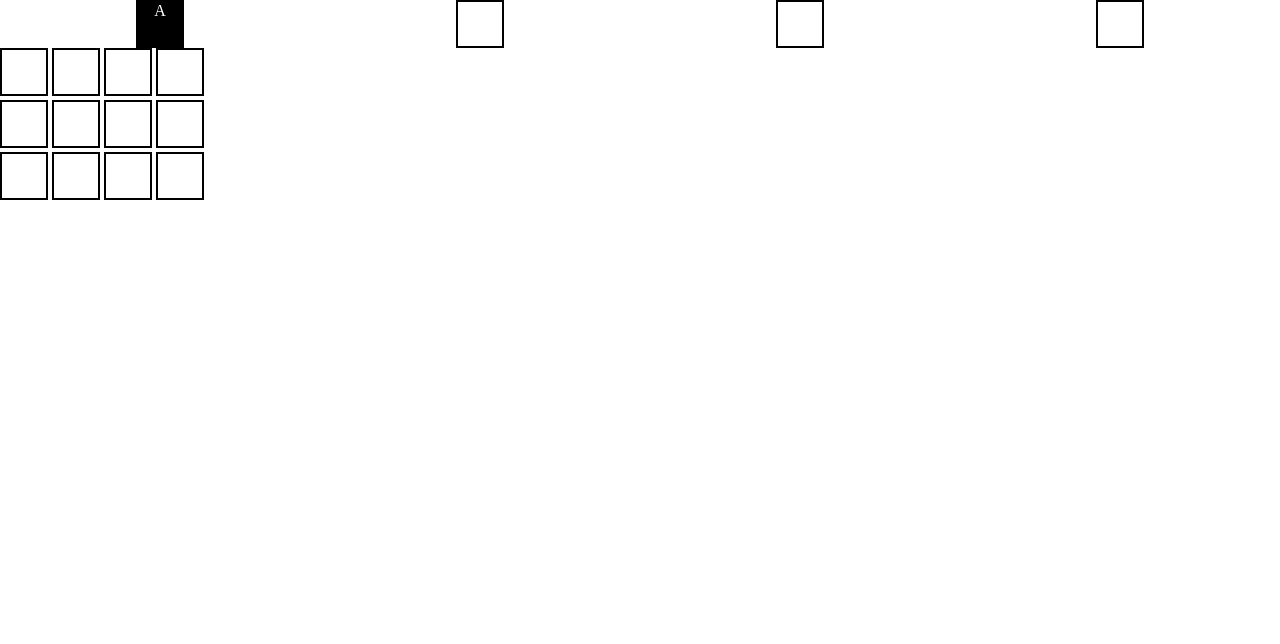
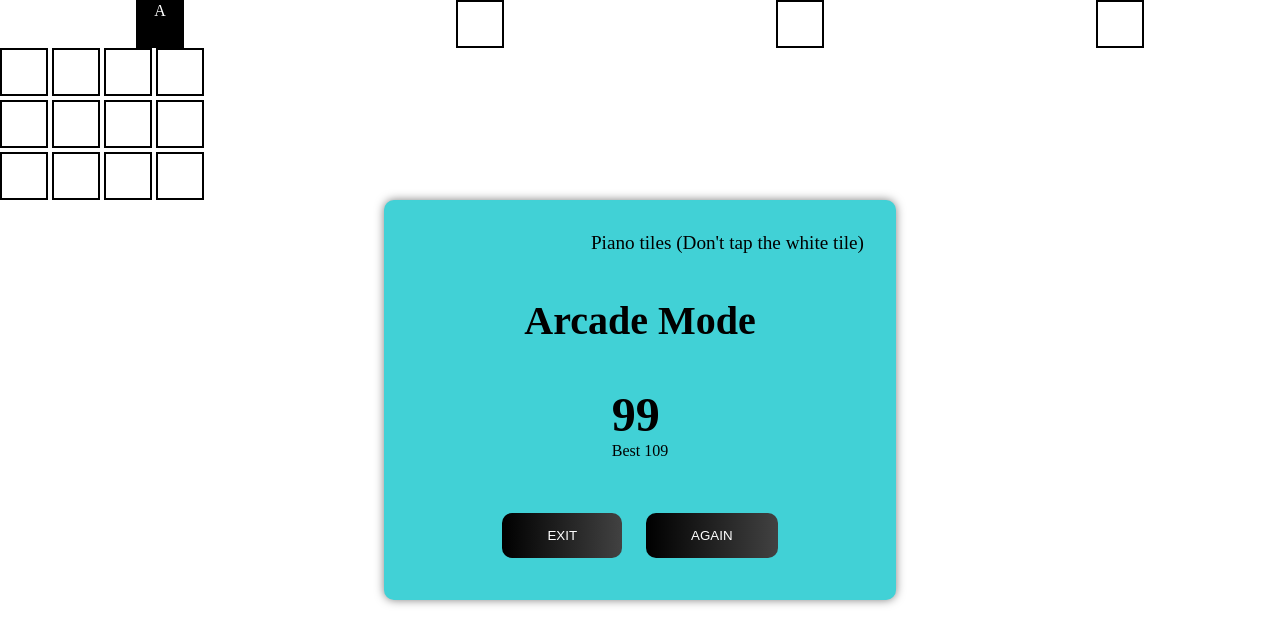
Before and after one commit to Team-Atlantic/piano-tiles, a plain HTML site: page index.html in a window 1280 px wide. Drawn offline with Linux system fonts and the light colour scheme.

Commit message:
add  score screen

```diff
--- a/index.html
+++ b/index.html
@@ -1,5 +1,6 @@
 <!DOCTYPE html>
 <html lang="en">
+
 <head>
     <meta charset="UTF-8">
     <meta http-equiv="X-UA-Compatible" content="IE=edge">
@@ -7,34 +8,58 @@
     <title>Document</title>
     <link rel="stylesheet" href="style.css">
 </head>
+
 <body>
     <main>
         <section class="first-row">
-         <p class= 'row'></p>
-         <p class= 'row'></p>
-         <p class= 'row'></p>
-         <p class= 'row'></p>
+            <p class='row'></p>
+            <p class='row'></p>
+            <p class='row'></p>
+            <p class='row'></p>
         </section>
         <section class="second-row">
-            <p class= 'row'></p>
-            <p class= 'row'></p>
-            <p class= 'row'></p>
-            <p class= 'row'></p>
+            <p class='row'></p>
+            <p class='row'></p>
+            <p class='row'></p>
+            <p class='row'></p>
         </section>
         <section class="third-row">
-            <p class= 'row'></p>
-            <p class= 'row'></p>
-            <p class= 'row'></p>
-            <p class= 'row'></p>
+            <p class='row'></p>
+            <p class='row'></p>
+            <p class='row'></p>
+            <p class='row'></p>
         </section>
         <section class="fourth-row">
-            <p class= 'row'></p>
-            <p class= 'row'></p>
-            <p class= 'row'></p>
-            <p class= 'row'></p>
+            <p class='row'></p>
+            <p class='row'></p>
+            <p class='row'></p>
+            <p class='row'></p>
         </section>
+
+        <!-- score screen -->
+        <section class="score-screen">
+            <div class="score-card">
+
+                <p class="score-card-text">Piano tiles (Don't tap the white tile)</p>
+
+                <h2 class="score-card-game-mode">Arcade Mode</h2>
+
+                <div class="score-screen-wrapper">
+                    <p class="score">99</p>
+                    <p class="best">Best 109</p>
+                </div>
+
+                <div class="score-button-wrapper">
+                    <button class="score-exit-btn score-btn">Exit</button>
+                    <button class="score-again-btn score-btn">Again</button>
+                </div>
+
+            </div>
+        </section>
+
     </main>
 
     <script src="index.js"></script>
 </body>
+
 </html>
--- a/style.css
+++ b/style.css
@@ -1,27 +1,92 @@
-:root{
-    --text-color:#fff;
-    --border-color:#000;
+:root {
+  --text-color: #fff;
+  --border-color: #000;
 }
 
-*{
-    margin:0px;
-    padding:0px;
+* {
+  margin: 0px;
+  padding: 0px;
   box-sizing: border-box;
 }
 
-.first-row{
+.first-row {
   display: flex;
 
   justify-content: space-around;
   align-items: center;
-
 }
 
-.row{
-    height:3rem;
-    width:3rem;
-    border:2px solid var(--border-color);
-    color:var(--text-color);
+.row {
+  height: 3rem;
+  width: 3rem;
+  border: 2px solid var(--border-color);
+  color: var(--text-color);
   display: inline-block;
   text-align: center;
 }
+
+/* score screen */
+.score-screen {
+  background-color: rgb(65, 209, 214);
+  height: 400px;
+  width: 40%;
+  position: absolute;
+  top: 50%;
+  left: 50%;
+  transform: translate(-50%, -50%);
+  padding: 2rem;
+  box-shadow: 0 0 10px rgba(0, 0, 0, 0.507);
+  border-radius: 10px;
+}
+
+.score-card {
+  min-height: 100%;
+  display: flex;
+  flex-direction: column;
+  justify-content: space-between;
+  align-items: center;
+}
+
+.score-card-text {
+  align-self: flex-end;
+  font-size: 1.2rem;
+}
+
+.score-card-game-mode {
+  font-size: 2.5rem;
+}
+
+.score-btn {
+  padding: 0.5rem 2rem;
+  cursor: pointer;
+  border-radius: 10px;
+  border: none;
+}
+
+.score {
+  font-size: 3rem;
+  font-weight: bold;
+}
+
+.score-btn {
+  background-image: linear-gradient(
+    to right,
+    #000000 0%,
+    #434343 51%,
+    #000000 100%
+  );
+  margin: 10px;
+  padding: 15px 45px;
+  text-align: center;
+  text-transform: uppercase;
+  transition: 0.5s;
+  background-size: 200% auto;
+  color: white;
+  border-radius: 10px;
+}
+
+.score-btn:hover {
+  background-position: right center;
+  color: #fff;
+  text-decoration: none;
+}
```
Also changed, not shown: index.js (+13 -24 lines). Lines whose indentation alone changed are shown as unchanged.
